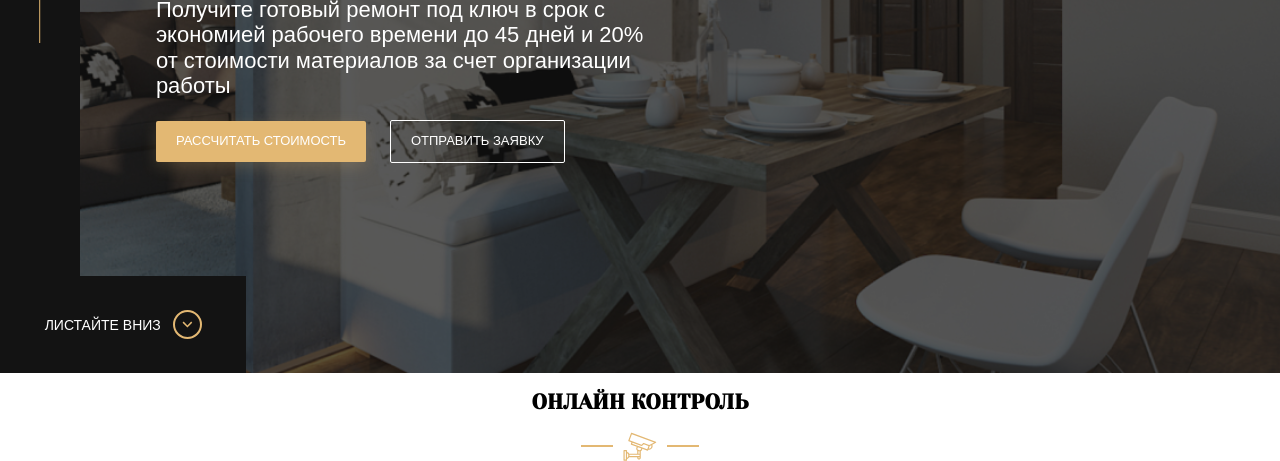
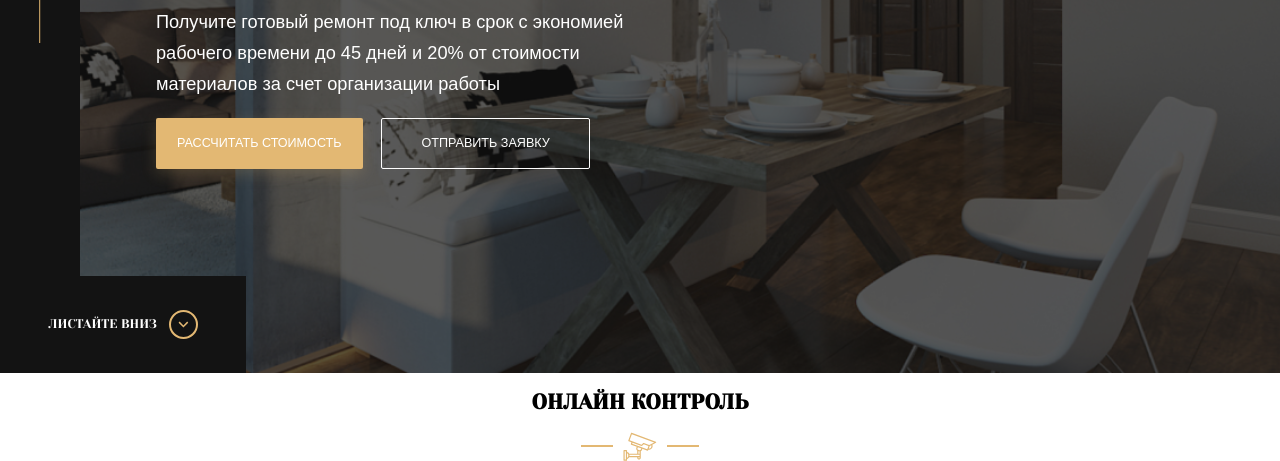
Before and after one commit to goslyan/projept, a website: page index.html in a window 1280 px wide. Shown: the part 427-888 px from the top of the page. Drawn offline with Linux system fonts and the light colour scheme; a web font is replaced by a local one.

Commit message:
9 lesson
adaptation

```diff
--- a/css/style.css
+++ b/css/style.css
@@ -353,11 +353,11 @@ template {
 }
 
 .button {
-  padding: 13px 20px;
+  padding: 11px 22px;
   border: none;
   border-radius: 2px;
   text-transform: uppercase;
-  font-size: 0.93rem;
+  font-size: 0.9rem;
 }
 .button:hover {
   cursor: pointer;
@@ -375,6 +375,7 @@ template {
   border: 1px solid #FFFFFF;
   background-color: transparent;
   color: #fff;
+  padding: 17px 39px;
 }
 
 .container {
@@ -481,11 +482,13 @@ body {
   margin-left: 4.28rem;
 }
 .hero__text {
-  font-size: 1.57rem;
+  font-size: 1.3rem;
   max-width: 504px;
+  line-height: 1.7;
 }
 .hero__button {
-  margin-right: 20px;
+  margin-right: 15px;
+  padding: 18px 21px;
 }
 .hero__instagram {
   position: absolute;
@@ -501,6 +504,8 @@ body {
   align-items: center;
   left: 0;
   bottom: 0;
+  font-family: "Yeseva One", cursive;
+  font-size: 0.9rem;
   min-width: 17.6rem;
   min-height: 6.92rem;
   background-color: #131313;
@@ -546,6 +551,7 @@ body {
   font-family: "Yeseva One", cursive;
   text-transform: uppercase;
   font-size: 2.857rem;
+  line-height: 1.4;
 }
 .title--primary {
   color: #E3B873;
--- a/index.html
+++ b/index.html
@@ -40,7 +40,7 @@
                     <h1 class="title hero__title">Турецкий ремонт в&nbsp;<span class="title--primary">Ростове-на-дону</span></h1>
                     <p class="hero__text">Получите готовый ремонт под ключ в срок с экономией рабочего времени до 45 дней и 20% от стоимости материалов за счет организации работы</p>
                     <button class="button hero__button button--primary">Рассчитать стоимость</button>
-                    <button class="button hero__button button--outline">Отправить заявку</button>
+                    <button class="button button--outline">Отправить заявку</button>
                 </div>
                 <!--/.hero__content-->
             </div>
--- a/sass/_interface.sass
+++ b/sass/_interface.sass
@@ -1,9 +1,9 @@
 .button
-    padding: 13px 20px
+    padding: 11px 22px
     border: none
     border-radius: 2px
     text-transform: uppercase
-    font-size: 0.93rem
+    font-size: 0.9rem
     &:hover
         cursor: pointer
     &--primary
@@ -17,3 +17,4 @@
         border: 1px solid #FFFFFF
         background-color: transparent
         color: $light
+        padding: 17px 39px
--- a/sass/templates/_hero.sass
+++ b/sass/templates/_hero.sass
@@ -20,10 +20,12 @@
         max-width: 47.85rem
         margin-left: 4.28rem
     &__text
-        font-size: 1.57rem
+        font-size: 1.3rem
         max-width: 504px
+        line-height: 1.7
     &__button
-        margin-right: 20px
+        margin-right: 15px
+        padding: 18px 21px
     &__instagram
         position: absolute
         left: 0
@@ -37,6 +39,8 @@
         align-items: center
         left: 0
         bottom: 0
+        font-family: 'Yeseva One', cursive
+        font-size: 0.9rem
         min-width: 17.6rem
         min-height: 6.92rem
         background-color: $dark
@@ -75,5 +79,6 @@
     font-family: 'Yeseva One', cursive
     text-transform: uppercase
     font-size: 2.857rem
+    line-height: 1.4
     &--primary
         color: $primary
```
